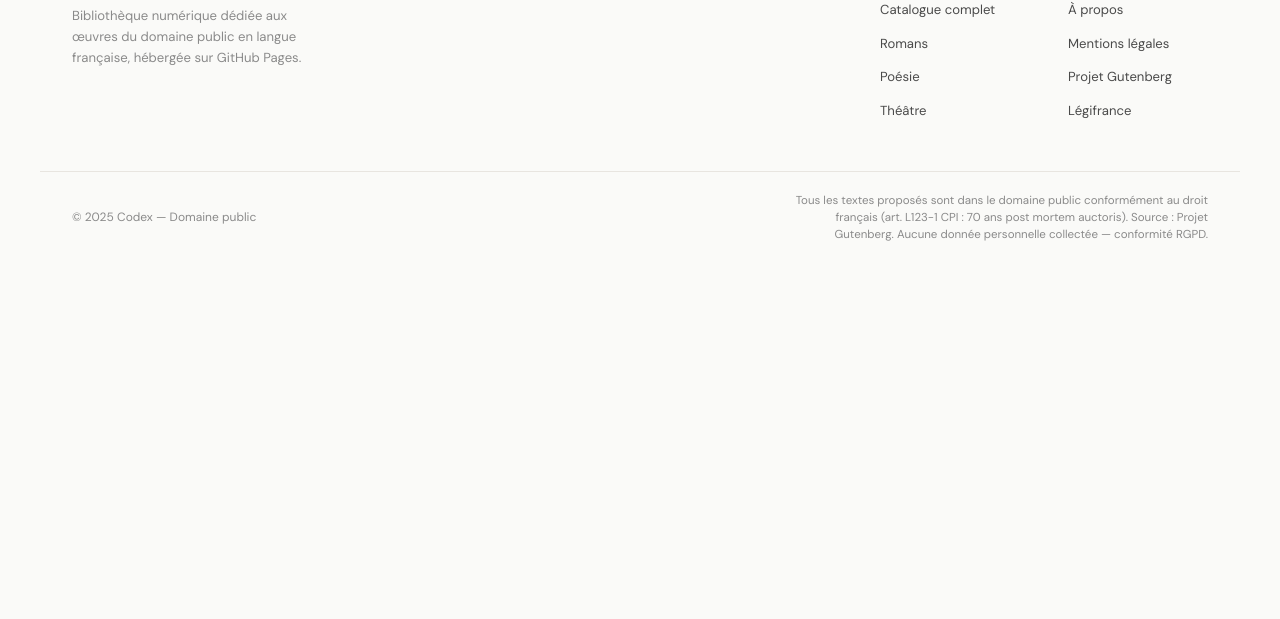
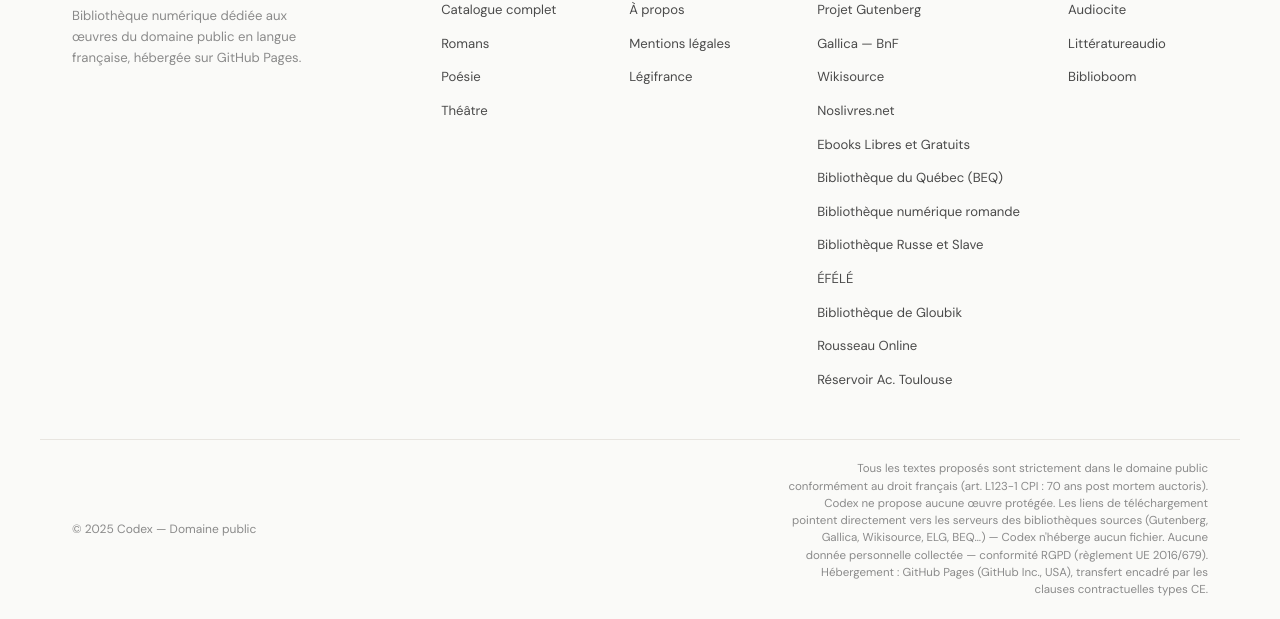
Before and after one commit to shamsetdean/codex, a plain HTML site: page index.html in a window 1280 px wide. Shown: the part 2165-2784 px from the top of the page. Before the commit the page ends 2428 px from the top, so only its background shows below. Drawn offline with nearby package versions, Linux system fonts and the light colour scheme; a web font is replaced by a local one.

Commit message:
Add files via upload

```diff
--- a/index.html
+++ b/index.html
@@ -808,15 +808,39 @@
       <p class="footer-heading">Informations</p>
       <ul class="footer-links">
         <li><a href="#a-propos">À propos</a></li>
-        <li><a href="#mentions">Mentions légales</a></li>
-        <li><a href="https://www.gutenberg.org/" target="_blank" rel="noopener">Projet Gutenberg</a></li>
+        <li><a href="#mentions-legales">Mentions légales</a></li>
         <li><a href="https://www.legifrance.gouv.fr/" target="_blank" rel="noopener">Légifrance</a></li>
       </ul>
     </div>
+    <div class="footer-section">
+      <p class="footer-heading">Bibliothèques textes</p>
+      <ul class="footer-links">
+        <li><a href="https://www.gutenberg.org/" target="_blank" rel="noopener">Projet Gutenberg</a></li>
+        <li><a href="https://gallica.bnf.fr/ebooks" target="_blank" rel="noopener">Gallica — BnF</a></li>
+        <li><a href="https://fr.wikisource.org/" target="_blank" rel="noopener">Wikisource</a></li>
+        <li><a href="https://noslivres.net/" target="_blank" rel="noopener">Noslivres.net</a></li>
+        <li><a href="https://www.ebooksgratuits.com/" target="_blank" rel="noopener">Ebooks Libres et Gratuits</a></li>
+        <li><a href="http://beq.ebooksgratuits.com/" target="_blank" rel="noopener">Bibliothèque du Québec (BEQ)</a></li>
+        <li><a href="https://www.ebooks-bnr.com/" target="_blank" rel="noopener">Bibliothèque numérique romande</a></li>
+        <li><a href="http://bibliotheque-russe-et-slave.com/" target="_blank" rel="noopener">Bibliothèque Russe et Slave</a></li>
+        <li><a href="http://www.efele.net/ebooks/" target="_blank" rel="noopener">ÉFÉLÉ</a></li>
+        <li><a href="http://livres.gloubik.info/" target="_blank" rel="noopener">Bibliothèque de Gloubik</a></li>
+        <li><a href="http://www.rousseauonline.ch/" target="_blank" rel="noopener">Rousseau Online</a></li>
+        <li><a href="https://pedagogie.ac-toulouse.fr/documentation/reservoir-de-livres-numeriques-libres" target="_blank" rel="noopener">Réservoir Ac. Toulouse</a></li>
+      </ul>
+    </div>
+    <div class="footer-section">
+      <p class="footer-heading">Livres audio</p>
+      <ul class="footer-links">
+        <li><a href="https://www.audiocite.net/" target="_blank" rel="noopener">Audiocite</a></li>
+        <li><a href="https://www.litteratureaudio.com/" target="_blank" rel="noopener">Littératureaudio</a></li>
+        <li><a href="http://www.bibliboom.com/" target="_blank" rel="noopener">Biblioboom</a></li>
+      </ul>
+    </div>
   </div>
-  <div class="footer-bottom">
+  <div class="footer-bottom" id="mentions-legales">
     <p class="footer-copy">© 2025 Codex — Domaine public</p>
-    <p class="footer-legal" id="a-propos">Tous les textes proposés sont dans le domaine public conformément au droit français (art. L123-1 CPI : 70 ans post mortem auctoris). Source&nbsp;: Projet Gutenberg. Aucune donnée personnelle collectée — conformité RGPD.</p>
+    <p class="footer-legal" id="a-propos">Tous les textes proposés sont strictement dans le domaine public conformément au droit français (art. L123-1 CPI : 70 ans post mortem auctoris). Codex ne propose aucune œuvre protégée. Les liens de téléchargement pointent directement vers les serveurs des bibliothèques sources (Gutenberg, Gallica, Wikisource, ELG, BEQ…) — Codex n'héberge aucun fichier. Aucune donnée personnelle collectée — conformité RGPD (règlement UE 2016/679). Hébergement : GitHub Pages (GitHub Inc., USA), transfert encadré par les clauses contractuelles types CE.</p>
   </div>
 </footer>
 
@@ -840,7 +864,9 @@
       <p class="modal-desc" id="modal-desc"></p>
       <div class="modal-actions" id="modal-actions"></div>
       <div class="modal-notice" id="mentions">
-        ℹ️ Cette œuvre est dans le domaine public en France. Elle est librement reproductible, diffusable et modifiable. Source&nbsp;: Projet Gutenberg (gutenberg.org). Aucune donnée personnelle n'est collectée lors du téléchargement. Conformité RGPD assurée.
+        <strong>Mentions légales</strong> — Cette œuvre est dans le domaine public en France (art. L123-1 CPI&nbsp;: 70&nbsp;ans <em>post mortem auctoris</em>). Elle est librement reproductible, diffusable et modifiable, y compris à des fins commerciales. Codex n'héberge aucun fichier&nbsp;: les liens pointent directement vers les bibliothèques sources. Aucune donnée personnelle collectée — conformité RGPD (règlement UE 2016/679).<br><br>
+        <strong>Sources référencées</strong>&nbsp;: Projet Gutenberg · Gallica (BnF) · Wikisource · Noslivres.net · Ebooks Libres et Gratuits (ELG) · Bibliothèque électronique du Québec (BEQ) · Bibliothèque numérique romande (BNR) · Bibliothèque Russe et Slave (BRS) · ÉFÉLÉ · Bibliothèque de Gloubik · Rousseau Online · Mobile Read (roger64) · Audiocite · Littératureaudio · Biblioboom · Réservoir numérique Académie de Toulouse.<br><br>
+        <em>Attention&nbsp;: même tombée dans le domaine public, une œuvre peut être soumise à des restrictions d'usage selon les conditions générales du site source. Vérifiez les CGU avant tout usage commercial ou redistribution.</em>
       </div>
     </div>
   </div>
```
